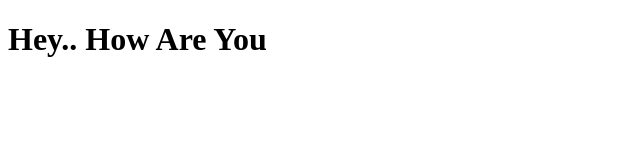
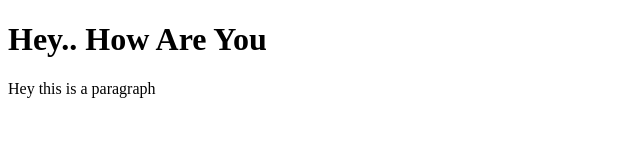
Before and after one commit to Naaz777/student-demo, a plain HTML site: page index.html in a window 1280 px wide. Shown: the whole page, without its empty margins (0-640 px from the left). Drawn offline with Linux system fonts and the light colour scheme.

```diff
--- a/index.html
+++ b/index.html
@@ -7,5 +7,6 @@
 </head>
 <body>
     <h1>Hey.. How Are You</h1>
+    <p>Hey this is a paragraph </p>
 </body>
 </html>
--- /dev/null
+++ b/style.css
@@ -0,0 +1,6 @@
+body{
+    background: red;
+}
+h2{
+    color: blue;;
+}
```
